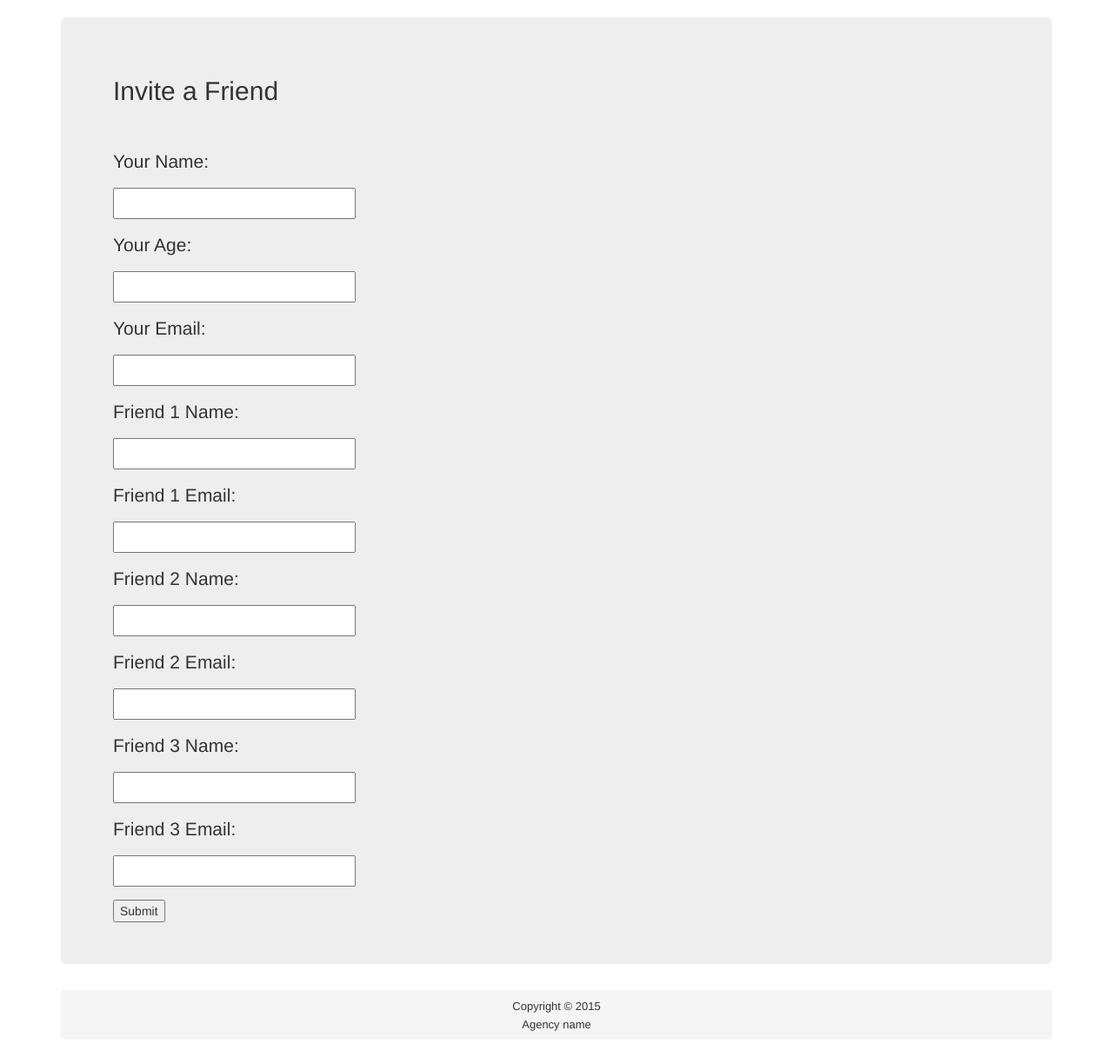
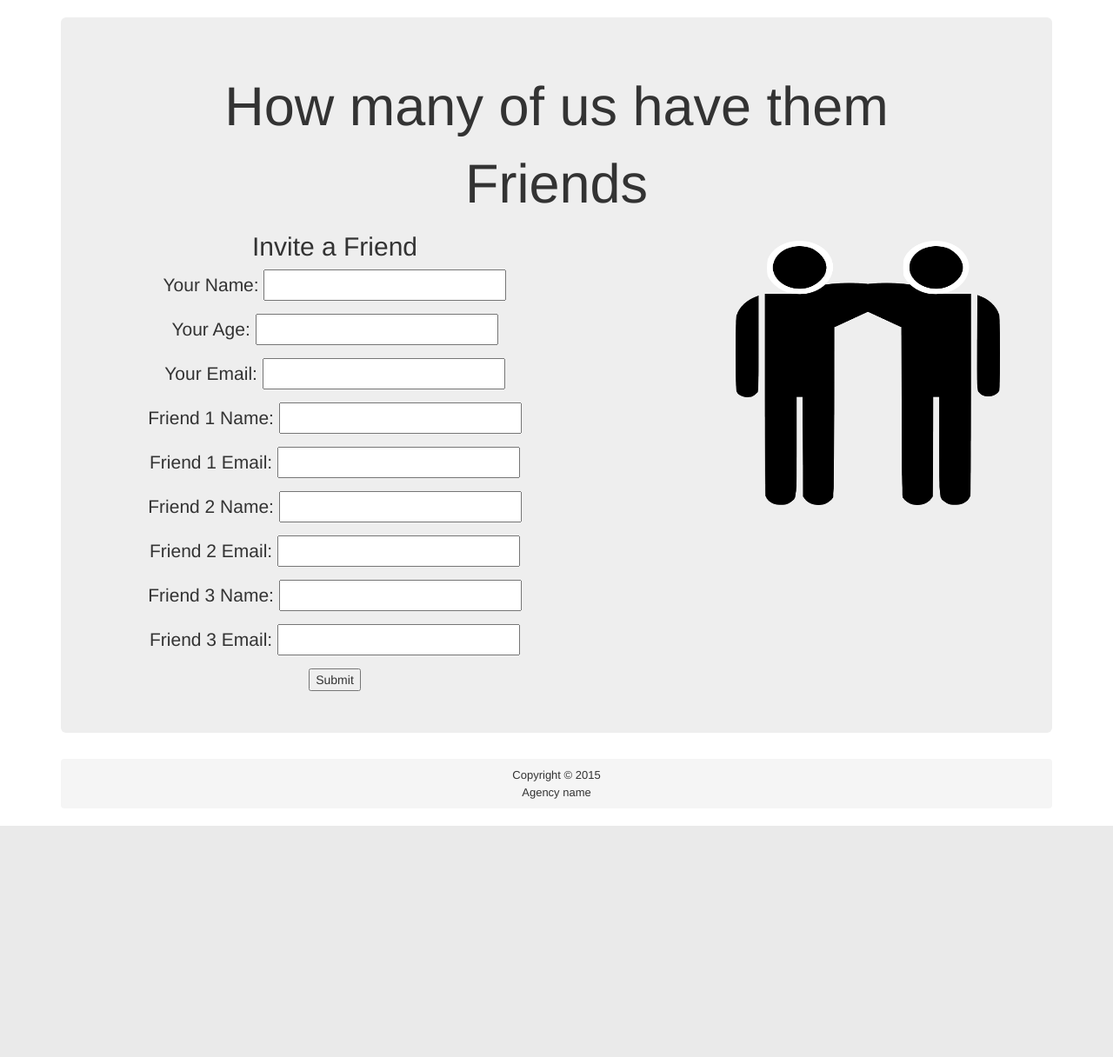
Before and after one commit to kyleamcginn88/Agency, a Django app: page /friend in a window 1280 px wide. Shown: the part 52-1268 px from the top of the page at 87% size. After the commit the page ends 1002 px from the top, so only its background shows below. Run offline with Django 3.2, Linux system fonts and the light colour scheme; some libraries are stand-ins or nearby versions.

Commit message:
added a pic and fixed up friends page

```diff
--- a/Agency/templates/base.html
+++ b/Agency/templates/base.html
@@ -19,7 +19,11 @@
       <script src="https://oss.maxcdn.com/html5shiv/3.7.2/html5shiv.min.js"></script>
       <script src="https://oss.maxcdn.com/respond/1.4.2/respond.min.js"></script>
     <![endif]-->
+    <style>
+    {% block style %}
 
+	{% endblock %}
+    </style>
   </head>
 
   <body>
--- a/Agency/templates/friend.html
+++ b/Agency/templates/friend.html
@@ -1,33 +1,49 @@
 {% extends "base.html" %}
 
 {% block nav-movies %}class="active"{% endblock %}
+{% block style %}
+<style>
+    .wrapper{position:relative;}
+    .right{width:50%; position:1;}
+    .right{right:0;}
+</style>
+
+{% endblock %}
 {% block titleBlock %} Friends{% endblock %}
 {% block content %}
-<form action="friend" method = "POST">
+	<h1 align="center">How many of us have them</h1>
+	<h1 align="center">Friends</h1>
+	<div style="float: right;">
+	<h3 align="left">
+<img src="static/img/friends.png" alt="Friends" style="width:304px;height:304px" title="http://pixabay.com/p-158018/?no_redirect">
+	<!--http://pixabay.com/ ,http://pixabay.com/p-158018/?no_redirect -->
+	</h3>
+	</div>
+	<div class = "right">
+<form align="center" action="friend" method = "POST">
     {% csrf_token %}
 	<h2> Invite a Friend</h2>
 
 
-	<br></br>
-	<p> Your Name: </p>
-    <p>{{form3.user_frist_name}}</p>
-	<p> Your Age: </p>
-	<p>{{form3.age}}</p>
-	<p> Your Email: </p>
-	<p>{{form3.user_email}}</p>
-	<p> Friend 1 Name: </p>
-    <p>{{form3.friend_name1}}</p>
-    <p> Friend 1 Email: </p>
-	<p>{{form3.friend_name1}}</p>
-    <p> Friend 2 Name: </p>
-    <p>{{form3.friend_name2}}</p>
-    <p> Friend 2 Email: </p>
-	<p>{{form3.friend_name2}}</p>
-    <p> Friend 3 Name: </p>
-    <p>{{form3.friend_name3}}</p>
-    <p> Friend 3 Email: </p>
-	<p>{{form3.friend_name3}}</p>
+	<p> Your Name:
+    {{form3.user_frist_name}}</p>
+	<p> Your Age:
+	{{form3.age}}</p>
+	<p> Your Email:
+	{{form3.user_email}}</p>
+	<p> Friend 1 Name:
+    {{form3.friend_name1}}</p>
+    <p> Friend 1 Email:
+	{{form3.friend_name1}}</p>
+    <p> Friend 2 Name:
+    {{form3.friend_name2}}</p>
+    <p> Friend 2 Email:
+	{{form3.friend_name2}}</p>
+    <p> Friend 3 Name:
+    {{form3.friend_name3}}</p>
+    <p> Friend 3 Email:
+	{{form3.friend_name3}}</p>
     <input type="submit" value = "Submit"/>
 </form>
-
+</div>
 {% endblock %}
```
Also changed, not shown: Agency/static/img/friends.png (added).
